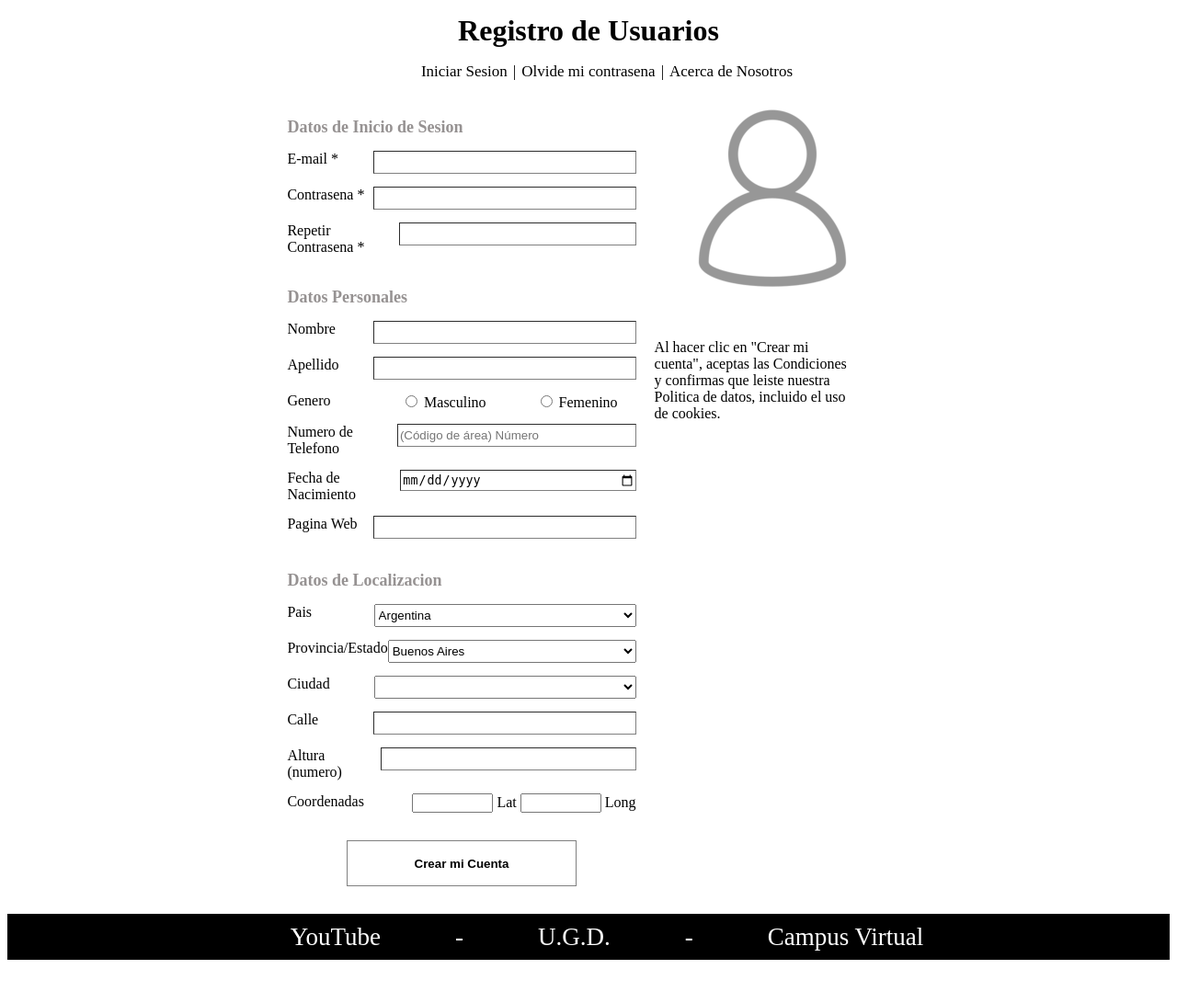
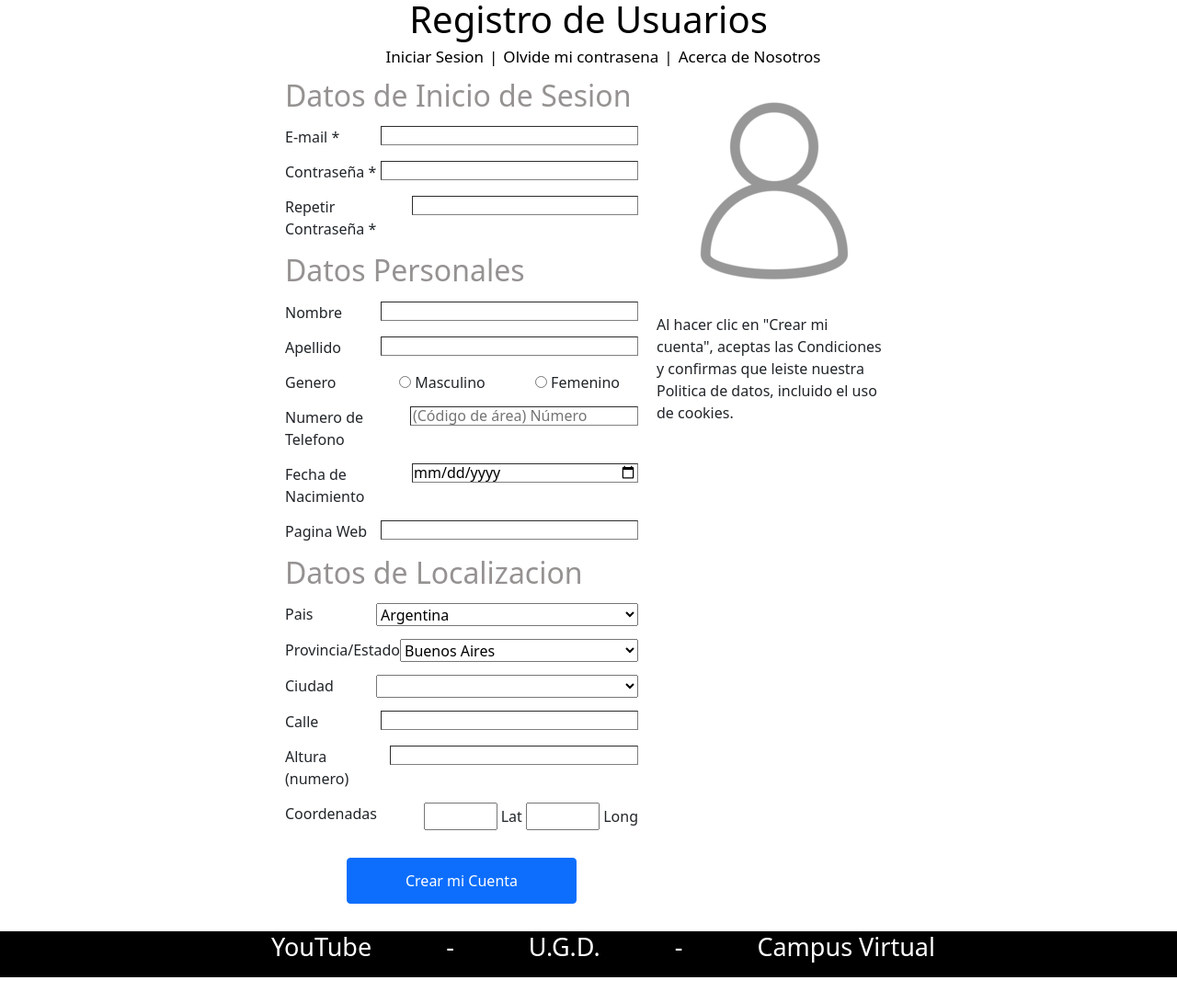
Before and after one commit to maroj0/Taller-web, a PHP site: page /registro_usuario.html in a window 1280 px wide. Shown: the whole page at 92% size. Before the commit the page ends 1044 px from the top, so only its background shows below. Run offline with PHP 8.4, Linux system fonts and the light colour scheme; lists and menus that the app fills with data are empty; some libraries are stand-ins or nearby versions.

Commit message:
Hasta el punto 3-1

```diff
--- a/css/style.css
+++ b/css/style.css
@@ -105,7 +105,7 @@ li{
 
 }
 
-#primer_campo{
+#email{
     margin-top: 40px;
 }
 
@@ -220,3 +220,10 @@ h2{
     position: sticky;
     top: 20px;
 }
+
+.datepicker{
+    height: 21px;
+    width: 280px;
+    border-color: grey;
+    border-width: 1px;
+}
--- /dev/null
+++ b/js/Actividad3.js
@@ -0,0 +1,8 @@
+$(function () {
+    $('[data-toggle="tooltip"]').tooltip()
+  })
+
+$('.datepicker').datepicker({
+    format: 'mm/dd/yyyy',
+    startDate: '-3d'
+});
--- a/registro_usuario.html
+++ b/registro_usuario.html
@@ -3,6 +3,11 @@
     <head>
         <meta charset="UTF-8">
         <link rel="stylesheet" type="text/css" href="/css/style.css">
+        <link href="https://cdn.jsdelivr.net/npm/bootstrap@5.1.3/dist/css/bootstrap.min.css" rel="stylesheet" integrity="sha384-1BmE4kWBq78iYhFldvKuhfTAU6auU8tT94WrHftjDbrCEXSU1oBoqyl2QvZ6jIW3" crossorigin="anonymous">
+        <script src="https://cdn.jsdelivr.net/npm/bootstrap@5.1.3/dist/js/bootstrap.bundle.min.js" integrity="sha384-ka7Sk0Gln4gmtz2MlQnikT1wXgYsOg+OMhuP+IlRH9sENBO0LRn5q+8nbTov4+1p" crossorigin="anonymous"></script>
+        <link rel="stylesheet" href="https://unpkg.com/leaflet@1.8.0/dist/leaflet.css" integrity="sha512-hoalWLoI8r4UszCkZ5kL8vayOGVae1oxXe/2A4AO6J9+580uKHDO3JdHb7NzwwzK5xr/Fs0W40kiNHxM9vyTtQ==" crossorigin="" />
+        <script src="https://unpkg.com/leaflet@1.8.0/dist/leaflet.js" integrity="sha512-BB3hKbKWOc9Ez/TAwyWxNXeoV9c1v6FIeYiBieIWkpLjauysF18NzgR1MBNBXf8/KABdlkX68nAhlwcDFLGPCQ==" crossorigin=""></script>
+        <script src="js/Actividad3.js"></script>
         <link rel="icon" href="favicon.ico">
         <title>Registro de Usuarios</title>
     </head>
@@ -26,60 +31,60 @@
                         <h2>Datos de Inicio de Sesion</h2>
                         <div class="lineas_formulario">
                             <label class="etiquetas">E-mail *</label>
-                            <input type="email" name="email" class="campo_registro" required>
+                            <input type="email" name="email" class="campo_registro"  data-toggle="tooltip" title="Ingrese el email con el que registrara su cuenta" id="example" required>
                         </div>
                         <div class="lineas_formulario">
-                            <label class="etiquetas">Contrasena *</label>
-                            <input type="password" name="contrasenia" class="campo_registro" required>
+                            <label class="etiquetas">Contraseña *</label>
+                            <input type="password" name="contrasenia" class="campo_registro" data-toggle="tooltip" title="Ingrese la contraseña de su nueva cuenta"required>
                         </div>
                         <div class="lineas_formulario">
-                            <label class="etiquetas">Repetir Contrasena *</label>
-                            <input type="password" name="contrasenia" class="campo_registro" required>
+                            <label class="etiquetas">Repetir Contraseña *</label>
+                            <input type="password" name="contrasenia" class="campo_registro" data-toggle="tooltip" title="Repita la contraseña" required>
                         </div>
                     </article>
                     <article class="datos_formulario_registro">
                         <h2>Datos Personales</h2>
                         <div class="lineas_formulario">
                             <label class="etiquetas">Nombre</label>
-                            <input type="text" name="nombre_user" class="campo_registro" maxlength="60">
+                            <input type="text" name="nombre_user" class="campo_registro" maxlength="60" data-toggle="tooltip" title="Ingrese su(s) nombre(s)">
                         </div>
                         <div class="lineas_formulario">
                             <label class="etiquetas">Apellido</label>
-                            <input type="text" name="apellido_user" class="campo_registro" maxlength="60">
+                            <input type="text" name="apellido_user" class="campo_registro" maxlength="60" data-toggle="tooltip" title="Ingrese su(s) apellido(s)">
                         </div>
                         <div class="lineas_formulario">
                             <label class="etiquetas">Genero</label>
                             <div>
-                                <input type="radio" id="masculino" name="genero_masculino" value="Masculino">
+                                <input type="radio" id="masculino" name="genero_masculino" value="Masculino" data-toggle="tooltip" title="Seleccione el genero con el que se identifica">
                                 <label for="masculino" style="margin-right: 50px;">Masculino</label>
-                                <input type="radio" id="femenino" name="genero_femenino" value="Femenino">
+                                <input type="radio" id="femenino" name="genero_femenino" value="Femenino" data-toggle="tooltip" title="Seleccione el genero con el que se identifica">
                                 <label for="femenino" style="margin-right: 20px;">Femenino</label>
                             </div>
                         </div>
                         <div class="lineas_formulario">
                             <label class="etiquetas">Numero de Telefono</label>
-                            <input type="tel" name="num_tel" class="campo_registro" placeholder="(Código de área) Número">
+                            <input type="tel" name="num_tel" class="campo_registro" placeholder="(Código de área) Número" data-toggle="tooltip" title="Ingrese su numero de telefono celular">
                         </div>
                         <div class="lineas_formulario">
                             <label class="etiquetas">Fecha de Nacimiento</label>
-                            <input type="date" name="fecha_nacimiento" class="campo_registro">
+                            <input type="date" name="fecha_nacimiento" class="datepicker" data-toggle="tooltip" title="Ingrese la su Fecha de Nacimiento, debe marcarla en el calendario">
                         </div>
                         <div class="lineas_formulario">
                             <label class="etiquetas">Pagina Web</label>
-                            <input type="url" name="pagina_web" class="campo_registro">
+                            <input type="url" name="pagina_web" class="campo_registro" data-toggle="tooltip" title="Ingrese su pagina web">
                         </div>
                     </article>
                     <article class="datos_formulario_registro">
                         <h2>Datos de Localizacion</h2>
                         <div class="lineas_formulario">
                         <label class="etiquetas">Pais</label>
-                        <select name="pais" class="desplegable">
+                        <select name="pais" class="desplegable" data-toggle="tooltip" title="Seleccion su Pais de residencia">
                             <option value="AR">Argentina</option>
                         </select>
                         </div>
                         <div class="lineas_formulario">
                         <label class="etiquetas">Provincia/Estado</label>
-                        <select name="Provincia" class="desplegable">
+                        <select name="Provincia" class="desplegable" data-toggle="tooltip" title="Seleccion su Provincia de residencia">
                             <option value="Buenos Aires">Buenos Aires</option>
                             <option value="Buenos Aires Capital">Buenos Aires Capital</option>
                             <option value="Catamarca">Catamarca</option>
@@ -107,34 +112,37 @@
                         </select>
                         </div>
                         <div class="lineas_formulario">
-                        <label class="etiquetas">Ciudad</label>
+                        <label class="etiquetas" data-toggle="tooltip" title="Seleccione su Ciudad de residencia">Ciudad</label>
                         <select name="ciudad" class="desplegable">
                             <option></option>
                         </select>
                         </div>
                         <div class="lineas_formulario">
                         <label class="etiquetas">Calle</label>
-                        <input name="calle_user" class="campo_registro">
+                        <input name="calle_user" class="campo_registro" data-toggle="tooltip" title="Ingrese la calle de su domicilio">
                         </div>
                         <div class="lineas_formulario">
                         <label class="etiquetas">Altura (numero)</label>
-                        <input name="altura_calle_user" class="campo_registro">
+                        <input name="altura_calle_user" class="campo_registro" data-toggle="tooltip" title="Ingrese la altura a la que se encuentra su domicilio">
                         </div>
                         <div class="lineas_formulario">
                             <div>
                                 <label class="etiquetas">Coordenadas</label>
                             </div>
                             <div>
-                                <input type="number" name="latitud" style="width: 80px;">
+                                <input type="number" name="latitud" style="width: 80px;" data-toggle="tooltip" title="Ingrese las coordenadas precisas de su Localizacion">
                                 <label class="etiquetas">Lat</label>
-                                <input type="number" name="longitud" style="width: 80px;">
+                                <input type="number" name="longitud" style="width: 80px;" data-toggle="tooltip" title="Ingrese las coordenadas precisas de su Localizacion">
                                 <label class="etiquetas">Long</label>
 
                             </div>
                         </div>
+
+                        <div id="map"></div>
+
                     </article>
                     <div class="boton_registrar_cuenta">
-                        <button type="submit">Crear mi Cuenta</button>
+                        <button type="submit" class="btn btn-primary">Crear mi Cuenta</button>
                     </div>
                 </section>
                 <section>
@@ -154,5 +162,7 @@
                 <a href="https://campusvirtual.ugd.edu.ar/" class="link_menu" target="_blank"><li class="texto_menu_inferior">Campus Virtual</li></a>
             </ul>
         </footer>
+        <script src="https://cdn.jsdelivr.net/npm/@popperjs/core@2.10.2/dist/umd/popper.min.js" integrity="sha384-7+zCNj/IqJ95wo16oMtfsKbZ9ccEh31eOz1HGyDuCQ6wgnyJNSYdrPa03rtR1zdB" crossorigin="anonymous"></script>
+        <script src="https://cdn.jsdelivr.net/npm/bootstrap@5.1.3/dist/js/bootstrap.min.js" integrity="sha384-QJHtvGhmr9XOIpI6YVutG+2QOK9T+ZnN4kzFN1RtK3zEFEIsxhlmWl5/YESvpZ13" crossorigin="anonymous"></script>
     </body>
 </html>
```
Also changed, not shown: index.html (+6 -5 lines).
